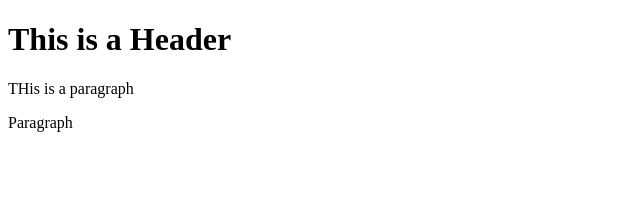
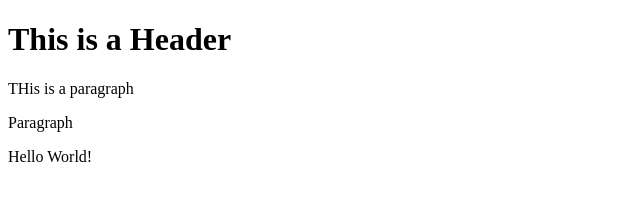
Before and after one commit to zachsaavedra/git-test, a website: page index.html in a window 1280 px wide. Shown: the whole page, without its empty margins (0-640 px from the left). Drawn offline with Linux system fonts and the light colour scheme.

Commit message:
Using NPM

```diff
--- a/index.html
+++ b/index.html
@@ -4,5 +4,6 @@
         <h1>This is a Header</h1>
         <p>THis is a paragraph</p>
         <p>Paragraph</p>
+        <p>Hello World!</p>
     </body>
 </html>
```
Also changed, not shown: package.json (added, +24 -0 lines), 2 other files.
